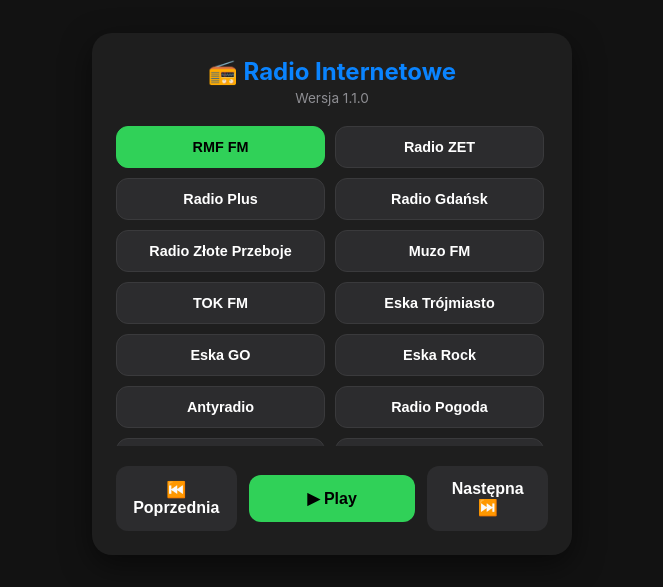
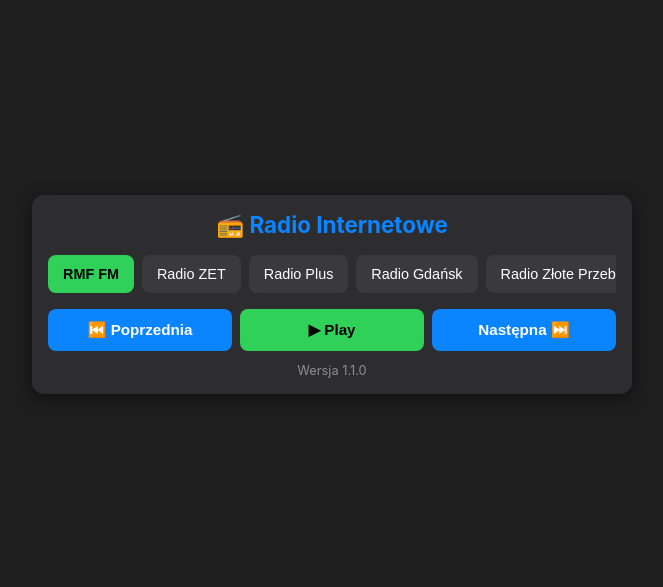
Before and after one commit to ToMiGdanskPL/radio, a plain HTML site: page index.html in a window 1280 px wide. Shown: the part 106-693 px from the top of the page, without its empty margins (308-971 px from the left). Drawn offline with Linux system fonts and the light colour scheme.

Commit message:
Update index.html

```diff
--- a/index.html
+++ b/index.html
@@ -11,129 +11,127 @@
             user-select: none;
             -webkit-user-select: none;
         }
-        body {
+        html, body {
+            width: 100%;
+            height: 100%;
             margin: 0;
-            padding: 20px;
-            background-color: #121212;
-            color: #ffffff;
+            padding: 0;
+            overflow: hidden;
+            background-color: #1E1E1E;
+            color: #E5E5EA;
             font-family: -apple-system, BlinkMacSystemFont, "Segoe UI", Roboto, Helvetica, Arial, sans-serif;
+        }
+        #app-container {
             display: flex;
             flex-direction: column;
+            width: 100vw;
+            height: 100vh;
+            padding: 16px;
+            gap: 12px;
+            justify-content: center;
             align-items: center;
-            justify-content: center;
-            min-height: 100vh;
         }
-        .container {
-            width: 100%;
-            max-width: 480px;
-            background: #1e1e1e;
-            padding: 24px;
-            border-radius: 20px;
-            box-shadow: 0 10px 30px rgba(0, 0, 0, 0.5);
+        .radio-panel {
+            background: #2D2D30;
+            padding: 16px;
+            border-radius: 12px;
             display: flex;
             flex-direction: column;
-            gap: 20px;
+            gap: 12px;
+            width: 100%;
+            max-width: 600px;
+            box-shadow: 0 4px 15px rgba(0,0,0,0.5);
         }
-        .app-header {
-            text-align: center;
+        .radio-row {
+            display: flex;
+            gap: 8px;
+            align-items: center;
+            width: 100%;
         }
-        .app-header h1 {
-            margin: 0;
-            font-size: 1.5rem;
-            font-weight: 700;
-            color: #0a84ff;
+        .stations-scroll {
+            display: flex;
+            gap: 8px;
+            overflow-x: auto;
+            width: 100%;
+            padding-bottom: 4px;
+            -webkit-overflow-scrolling: touch;
         }
-        .app-header p {
-            margin: 4px 0 0 0;
-            font-size: 0.85rem;
-            color: #8e8e93;
+        .stations-scroll::-webkit-scrollbar {
+            height: 4px;
         }
-        .stations-grid {
-            display: grid;
-            grid-template-columns: repeat(2, 1fr);
-            gap: 10px;
-            max-height: 320px;
-            overflow-y: auto;
-            padding-right: 4px;
-        }
-        .stations-grid::-webkit-scrollbar {
-            width: 6px;
-        }
-        .stations-grid::-webkit-scrollbar-thumb {
-            background: #3a3a3c;
-            border-radius: 3px;
+        .stations-scroll::-webkit-scrollbar-thumb {
+            background: #3A3A3C;
+            border-radius: 2px;
         }
         .btn-station {
-            background: #2c2c2e;
-            color: #ffffff;
-            border: 1px solid #3a3a3c;
-            padding: 12px;
-            border-radius: 12px;
+            background-color: #3A3A3C;
+            color: white;
+            padding: 10px 14px;
+            border-radius: 8px;
             font-size: 0.9rem;
-            font-weight: 600;
+            flex: 0 0 auto;
+            border: 1px solid transparent;
             cursor: pointer;
-            transition: all 0.2s ease;
-            text-align: center;
-            white-space: nowrap;
-            overflow: hidden;
-            text-overflow: ellipsis;
-        }
-        .btn-station:hover {
-            background: #3a3a3c;
+            font-weight: 500;
         }
         .btn-station.active-station {
-            background: #30d158;
-            color: #000000;
-            border-color: #30d158;
-            font-weight: 700;
+            background-color: #30D158;
+            color: #000;
+            font-weight: bold;
         }
-        .controls {
-            display: flex;
-            gap: 12px;
-            align-items: center;
-            justify-content: space-between;
+        button {
+            background-color: #0A84FF;
+            color: white;
+            border: none;
+            padding: 12px;
+            border-radius: 8px;
+            font-weight: 600;
+            font-size: 0.95rem;
+            cursor: pointer;
+            white-space: nowrap;
         }
-        .btn-ctrl {
-            background: #2c2c2e;
-            color: #ffffff;
-            border: none;
-            padding: 14px;
-            border-radius: 12px;
-            font-size: 1rem;
-            font-weight: 600;
-            cursor: pointer;
+        .btn-media {
             flex: 1;
-            transition: background 0.2s ease;
-        }
-        .btn-ctrl:active {
-            opacity: 0.8;
         }
         .btn-play-state {
-            background: #30d158;
-            color: #000000;
-            flex: 1.5;
+            background-color: #30D158;
+            color: #000;
         }
         .btn-stop-state {
-            background: #ff453a;
-            color: #ffffff;
-            flex: 1.5;
+            background-color: #FF3B30;
+            color: #FFF;
+        }
+        .app-title {
+            text-align: center;
+            font-size: 1.4rem;
+            font-weight: bold;
+            color: #0A84FF;
+            margin-bottom: 4px;
+        }
+        .version-badge {
+            text-align: center;
+            font-size: 0.8rem;
+            color: #8E8E93;
         }
     </style>
 </head>
 <body>
 
-    <div class="container">
-        <div class="app-header">
-            <h1>📻 Radio Internetowe</h1>
-            <p>Wersja 1.1.0</p>
-        </div>
+    <div id="app-container">
+        <div class="radio-panel">
+            <div class="app-title">📻 Radio Internetowe</div>
 
-        <div class="stations-grid" id="stationsList"></div>
+            <div class="radio-row">
+                <div class="stations-scroll" id="stationsList"></div>
+            </div>
 
-        <div class="controls">
-            <button class="btn-ctrl" onclick="prevStation()">⏮️ Poprzednia</button>
-            <button id="btnPlay" class="btn-ctrl btn-play-state" onclick="togglePlay()">▶ Play</button>
-            <button class="btn-ctrl" onclick="nextStation()">Następna ⏭️</button>
+            <div class="radio-row">
+                <button id="btnPrev" class="btn-media" onclick="prevStation()">⏮️ Poprzednia</button>
+                <button id="btnPlay" class="btn-media btn-play-state" onclick="togglePlay()">▶ Play</button>
+                <button id="btnNext" class="btn-media" onclick="nextStation()">Następna ⏭️</button>
+            </div>
+
+            <div class="version-badge">Wersja 1.1.0</div>
         </div>
     </div>
 
@@ -220,7 +218,7 @@
 
         const activeBtn = container.querySelector('.active-station');
         if (activeBtn) {
-            activeBtn.scrollIntoView({ behavior: 'smooth', block: 'nearest' });
+            activeBtn.scrollIntoView({ behavior: 'smooth', block: 'nearest', inline: 'center' });
         }
     }
 
@@ -248,13 +246,13 @@
         if (playPromise !== undefined) {
             playPromise.then(() => {
                 btnPlay.innerText = "⏹️ Stop";
-                btnPlay.className = "btn-ctrl btn-stop-state";
+                btnPlay.className = "btn-media btn-stop-state";
                 updateMediaSession();
                 renderStationButtons();
             }).catch(err => {
                 console.log("Błąd odtwarzania:", err);
                 btnPlay.innerText = "▶ Play";
-                btnPlay.className = "btn-ctrl btn-play-state";
+                btnPlay.className = "btn-media btn-play-state";
                 updateMediaSession();
                 renderStationButtons();
             });
@@ -272,7 +270,7 @@
             setupMediaSessionHandlers();
             audio.play().then(() => {
                 btn.innerText = "⏹️ Stop";
-                btn.className = "btn-ctrl btn-stop-state";
+                btn.className = "btn-media btn-stop-state";
                 updateMediaSession();
                 renderStationButtons();
             }).catch(err => console.log("Błąd:", err));
@@ -280,7 +278,7 @@
             audio.pause();
             audio.currentTime = 0;
             btn.innerText = "▶ Play";
-            btn.className = "btn-ctrl btn-play-state";
+            btn.className = "btn-media btn-play-state";
             updateMediaSession();
             renderStationButtons();
         }
```
